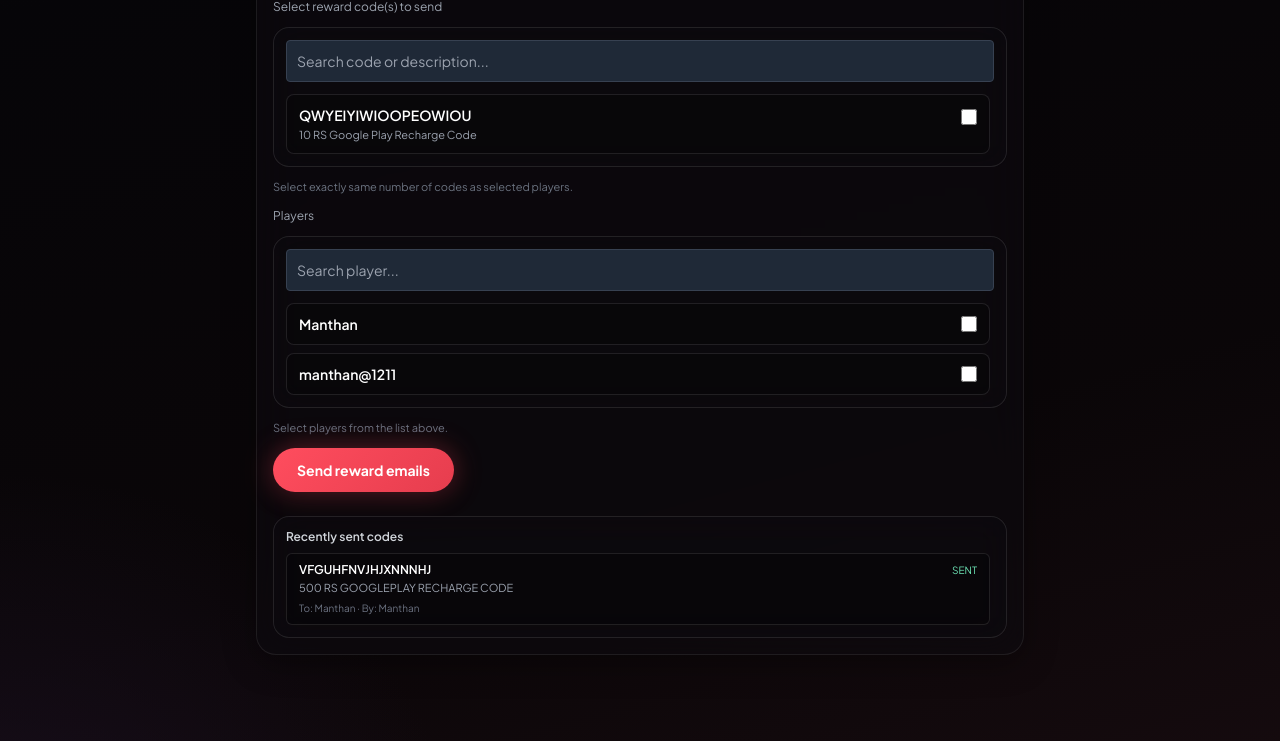
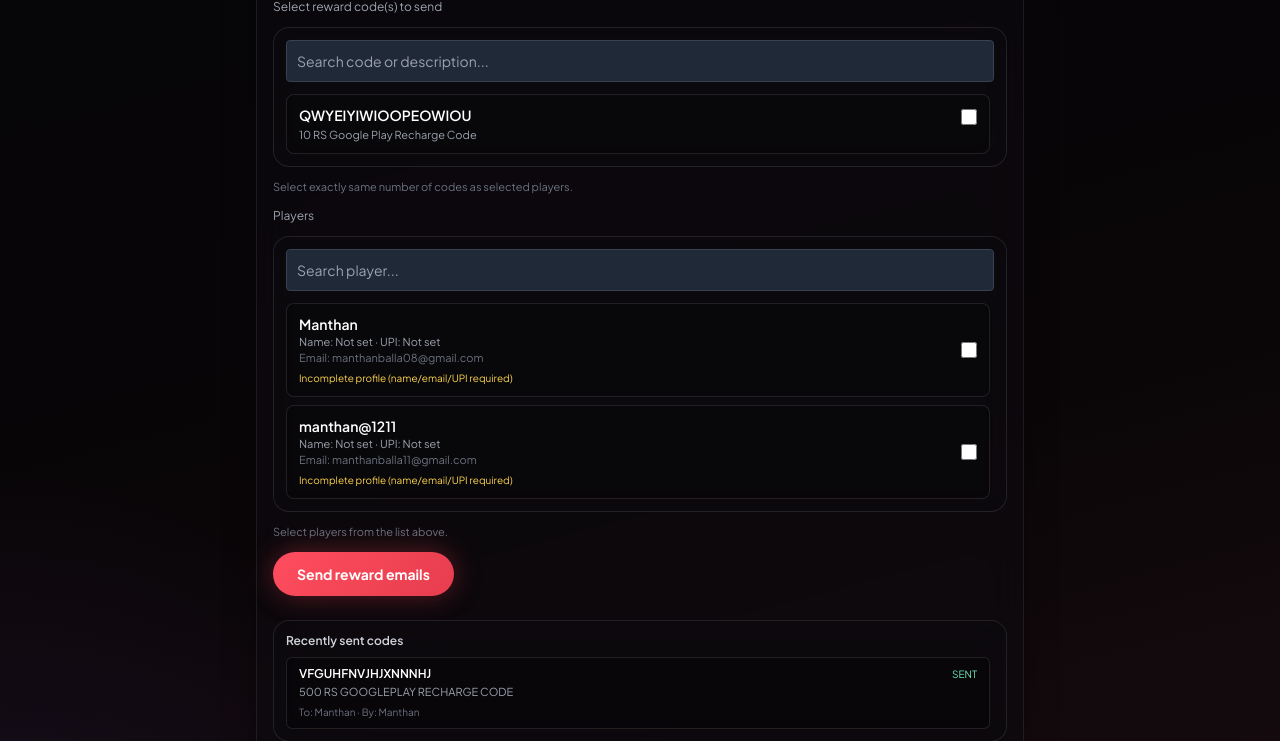
Before and after one commit to ManthanBalla/ClashRoyale_tournament_website, a Django app: page /creator/rewards/ in a window 1280 px wide. Shown: the part 631-1372 px from the top of the page. Run offline with Django 5.2, Linux system fonts and the light colour scheme; a user stored in the database is signed in; data comes from the database, SQL or seed files in the repository; both versions use the stored data as it was after the commit; parts of the project's set-up code (start-up, migrations or seed data) failed here and were passed over; some libraries are stand-ins or nearby versions.

Commit message:
image crashing,profileupdate mandatory,global leaderboard based on winnings

```diff
--- a/clash_arena/settings.py
+++ b/clash_arena/settings.py
@@ -32,8 +32,9 @@ load_local_env()
 
 # Security
 SECRET_KEY = 'django-insecure-_9-vjmac341mn=_d0540u=@t9j_g-b@2=gs-#t9m=n1q*nojmv'
-DEBUG = True
+DEBUG = os.getenv('DEBUG', 'True').lower() == 'true'
 ALLOWED_HOSTS = ['*']
+SECURE_PROXY_SSL_HEADER = ('HTTP_X_FORWARDED_PROTO', 'https')
 
 STATIC_ROOT = BASE_DIR / 'staticfiles'
 
--- a/clash_arena/urls.py
+++ b/clash_arena/urls.py
@@ -1,7 +1,8 @@
 from django.contrib import admin
-from django.urls import path, include
+from django.urls import path, include, re_path
 from django.conf import settings
 from django.conf.urls.static import static
+from django.views.static import serve
 
 urlpatterns = [
     path('admin/', admin.site.urls),
@@ -9,3 +10,8 @@ urlpatterns = [
 ]
 
 urlpatterns += static(settings.MEDIA_URL, document_root=settings.MEDIA_ROOT)
+
+# Ensure uploaded media is reachable on deployments without external media storage.
+urlpatterns += [
+    re_path(r'^media/(?P<path>.*)$', serve, {'document_root': settings.MEDIA_ROOT}),
+]
--- a/core/urls.py
+++ b/core/urls.py
@@ -76,7 +76,16 @@ urlpatterns = [
     path('deactivate-membership/<int:membership_id>/', deactivate_membership, name='deactivate_membership'),
     path('reactivate-membership/<int:membership_id>/', reactivate_membership, name='reactivate_membership'),
 
-    path('password-reset/', auth_views.PasswordResetView.as_view(template_name='auth/password_reset.html'), name='password_reset'),
+    path(
+        'password-reset/',
+        auth_views.PasswordResetView.as_view(
+            template_name='auth/password_reset.html',
+            subject_template_name='auth/password_reset_subject.txt',
+            email_template_name='auth/password_reset_email.txt',
+            html_email_template_name='auth/password_reset_email.html',
+        ),
+        name='password_reset'
+    ),
     path('password-reset/done/', auth_views.PasswordResetDoneView.as_view(template_name='auth/password_reset_done.html'), name='password_reset_done'),
     path('reset/<uidb64>/<token>/', CustomPasswordResetConfirmView.as_view(), name='password_reset_confirm'),
     path('reset/done/', auth_views.PasswordResetCompleteView.as_view(template_name='auth/password_reset_complete.html'), name='password_reset_complete'),
--- a/core/views.py
+++ b/core/views.py
@@ -17,6 +17,7 @@ from decimal import Decimal
 import json
 import logging
 import random
+import re
 import threading
 import pytz
 import razorpay
@@ -235,6 +236,26 @@ def is_google_reward_code(code):
     return 'google' in text or 'play' in text
 
 
+def extract_reward_amount(text):
+    if not text:
+        return Decimal('0.00')
+    normalized = str(text).replace(',', '')
+    # Prefer explicit currency markers to avoid parsing random code digits.
+    patterns = [
+        r'₹\s*(\d+(?:\.\d{1,2})?)',
+        r'rs\.?\s*(\d+(?:\.\d{1,2})?)',
+        r'inr\s*(\d+(?:\.\d{1,2})?)',
+    ]
+    for pat in patterns:
+        m = re.search(pat, normalized, flags=re.IGNORECASE)
+        if m:
+            try:
+                return Decimal(m.group(1))
+            except Exception:
+                return Decimal('0.00')
+    return Decimal('0.00')
+
+
 def enqueue_task(task_func, *args):
     if getattr(settings, 'CELERY_TASK_ALWAYS_EAGER', False):
         # In eager mode on low-CPU/free hosts, run task in daemon thread
@@ -268,15 +289,37 @@ def home(request):
             'prize_pool': t.entry_fee * count if t.is_paid else None
         })
 
-    global_leaderboard = User.objects.annotate(
+    global_leaderboard = list(User.objects.annotate(
         total_winnings=Sum(
             'transactions__amount',
             filter=Q(transactions__reason='tournament_win', transactions__transaction_type='credit')
         ),
-        tournament_wins=Count('winner', distinct=True)
+        tournament_wins=Count('winner', distinct=True),
+        reward_wins=Count('rewardcode', filter=Q(rewardcode__sent=True), distinct=True)
     ).filter(
-        Q(total_winnings__gt=0) | Q(tournament_wins__gt=0)
-    ).order_by('-total_winnings', '-tournament_wins', 'username')[:20]
+        Q(total_winnings__gt=0) | Q(tournament_wins__gt=0) | Q(reward_wins__gt=0)
+    ).order_by('-total_winnings', '-tournament_wins', '-reward_wins', 'username')[:50])
+
+    reward_codes = RewardCode.objects.filter(sent=True, assigned_to__isnull=False).only(
+        'assigned_to_id', 'description'
+    )
+    reward_amount_by_user = {}
+    for rc in reward_codes:
+        amount = extract_reward_amount(rc.description)
+        if amount > 0:
+            reward_amount_by_user[rc.assigned_to_id] = reward_amount_by_user.get(rc.assigned_to_id, Decimal('0.00')) + amount
+
+    for user in global_leaderboard:
+        tx_amount = user.total_winnings or Decimal('0.00')
+        reward_amount = reward_amount_by_user.get(user.id, Decimal('0.00'))
+        user.display_winnings = tx_amount + reward_amount
+        user.display_wins = (user.tournament_wins or 0) + (user.reward_wins or 0)
+
+    global_leaderboard.sort(
+        key=lambda u: (u.display_winnings, u.display_wins, -(u.id or 0)),
+        reverse=True
+    )
+    global_leaderboard = global_leaderboard[:20]
 
     active_creators = User.objects.filter(
         profile__is_creator=True,
@@ -411,6 +454,18 @@ def profile_view(request):
         email = request.POST.get('email', '').strip()
         upi_id = request.POST.get('upi_id', '').strip()
         notify_new_tournaments = request.POST.get('notify_new_tournaments') == 'on'
+
+        if not first_name or not email or not upi_id:
+            return render(request, 'profile.html', {
+                'profile': profile,
+                'withdrawal_requests': withdrawal_requests,
+                'memberships': memberships,
+                'transactions': transactions,
+                'recent_topup': recent_topup,
+                'wallet_breakdown': breakdown,
+                'razorpay_key_id': settings.RAZORPAY_KEY_ID,
+                'error': 'Full name, email and UPI ID are required to keep your profile complete.'
+            })
 
         if email and email != request.user.email:
             if User.objects.filter(email=email).exclude(id=request.user.id).exists():
@@ -1040,6 +1095,9 @@ def join_tournament(request, tournament_id):
     tournament = get_object_or_404(Tournament, id=tournament_id)
     sync_tournament_status(tournament)
     now = localtime()
+
+    if not request.user.profile.is_complete():
+        return redirect('/profile/?incomplete=1')
 
     # LOCK: already joined
     if Participant.objects.filter(user=request.user, tournament=tournament).exists():
@@ -1817,6 +1875,13 @@ def send_reward_code(request, code_id=None):
     eligible_users = list(User.objects.filter(id__in=user_ids, participant__tournament=tournament).distinct())
     if not eligible_users:
         return redirect(f"/creator/rewards/?tournament_id={tournament.id}&reward_error=no_participants")
+
+    incomplete_profiles = [
+        u for u in eligible_users
+        if not u.first_name or not u.email or not getattr(u.profile, 'upi_id', None)
+    ]
+    if incomplete_profiles:
+        return redirect(f"/creator/rewards/?tournament_id={tournament.id}&reward_error=incomplete_profiles")
 
     sent_count = RewardCode.objects.filter(tournament=tournament, sent=True).count()
     available_quota = MAX_REWARD_CODES_PER_TOURNAMENT - sent_count
@@ -1960,7 +2025,7 @@ def creator_rewards_view(request):
             selected_tournament = tournaments[0]
         participants = User.objects.filter(
             participant__tournament=selected_tournament
-        ).distinct().order_by('username')
+        ).select_related('profile').distinct().order_by('username')
         available_codes = RewardCode.objects.filter(
             tournament=selected_tournament,
             sent=False
--- /dev/null
+++ b/templates/auth/password_reset_subject.txt
@@ -0,0 +1 @@
+Reset your Clash Arena password
--- a/templates/create_tournament.html
+++ b/templates/create_tournament.html
@@ -71,7 +71,7 @@
             <div class="grid grid-cols-3 gap-2 mb-3">
                 <div onclick="selectRewardType(this, 'cash')"
                      class="reward-btn cursor-pointer border border-gray-700 rounded-lg p-2 text-center text-xs hover:border-yellow-400 transition">
-                    <p>💵</p><p class="text-gray-400 mt-1">Cash</p>
+                    <p>💵</p><p class="text-gray-400 mt-1">UPI</p>
                 </div>
                 <div onclick="selectRewardType(this, 'gift_card')"
                      class="reward-btn cursor-pointer border border-gray-700 rounded-lg p-2 text-center text-xs hover:border-yellow-400 transition">
--- a/templates/creator_rewards.html
+++ b/templates/creator_rewards.html
@@ -33,6 +33,8 @@
         <p class="text-sm text-red-300 font-semibold">Selected codes are fewer than selected players.</p>
         {% elif reward_error == 'no_participants' %}
         <p class="text-sm text-red-300 font-semibold">Select at least one valid tournament participant.</p>
+        {% elif reward_error == 'incomplete_profiles' %}
+        <p class="text-sm text-red-300 font-semibold">Selected player profile is incomplete. Name, email and UPI are required.</p>
         {% elif reward_error == 'rate' %}
         <p class="text-sm text-red-300 font-semibold">Too many reward sends. Please try again later.</p>
         {% elif reward_error == 'maxed' %}
@@ -118,6 +120,15 @@
                            data-player-name="{{ p.username|lower }}">
                         <div class="min-w-0">
                             <p class="text-sm text-white font-semibold truncate">{{ p.username }}</p>
+                            <p class="text-[11px] text-gray-400 truncate">
+                                Name: {{ p.first_name|default:"Not set" }} · UPI: {{ p.profile.upi_id|default:"Not set" }}
+                            </p>
+                            <p class="text-[11px] text-gray-500 truncate">
+                                Email: {{ p.email|default:"Not set" }}
+                            </p>
+                            {% if not p.first_name or not p.profile.upi_id or not p.email %}
+                            <p class="text-[10px] text-amber-300 mt-1">Incomplete profile (name/email/UPI required)</p>
+                            {% endif %}
                         </div>
                         <input type="checkbox" name="user_ids" value="{{ p.id }}"
                                class="h-4 w-4 accent-red-500 shrink-0">
--- a/templates/home.html
+++ b/templates/home.html
@@ -132,9 +132,9 @@
             <div class="flex items-center justify-between p-4 border-b border-white/[0.06]">
                 <div>
                     <p class="text-white text-sm font-semibold">{{ p.username }}</p>
-                    <p class="text-gray-500 text-xs">Wins: {{ p.tournament_wins|default:0 }}</p>
+                    <p class="text-gray-500 text-xs">Wins: {{ p.display_wins|default:0 }}</p>
                 </div>
-                <span class="text-emerald-300 font-bold text-sm">₹{{ p.total_winnings|default:"0.00" }}</span>
+                <span class="text-emerald-300 font-bold text-sm">₹{{ p.display_winnings|default:"0.00" }}</span>
             </div>
             {% empty %}
             <p class="text-gray-500 text-sm p-5">Leaderboard will appear after match results are submitted.</p>
--- a/templates/profile.html
+++ b/templates/profile.html
@@ -152,8 +152,9 @@
 
         <label class="ca-label text-sm mb-1.5 block">Full name</label>
         <input type="text" name="first_name"
-               value="{{ request.user.first_name }}"
+               value="{{ request.user.first_name|default_if_none:'' }}"
                placeholder="Your real name"
+               required
                class="ca-input mb-3">
 
         <label class="ca-label text-sm mb-1.5 block">Email *</label>
@@ -164,8 +165,9 @@
 
         <label class="ca-label text-sm mb-1.5 block">UPI ID <span class="text-white/35">(withdrawals)</span></label>
         <input type="text" name="upi_id"
-               value="{{ profile.upi_id }}"
+               value="{{ profile.upi_id|default_if_none:'' }}"
                placeholder="yourname@upi"
+               required
                class="ca-input mb-3">
 
         <label class="flex items-center gap-2 text-sm text-gray-300 mb-3">
```
Also changed, not shown: templates/auth/password_reset_email.html (added, +36 -0 lines), templates/auth/password_reset_email.txt (added, +11 -0 lines), db.sqlite3.
